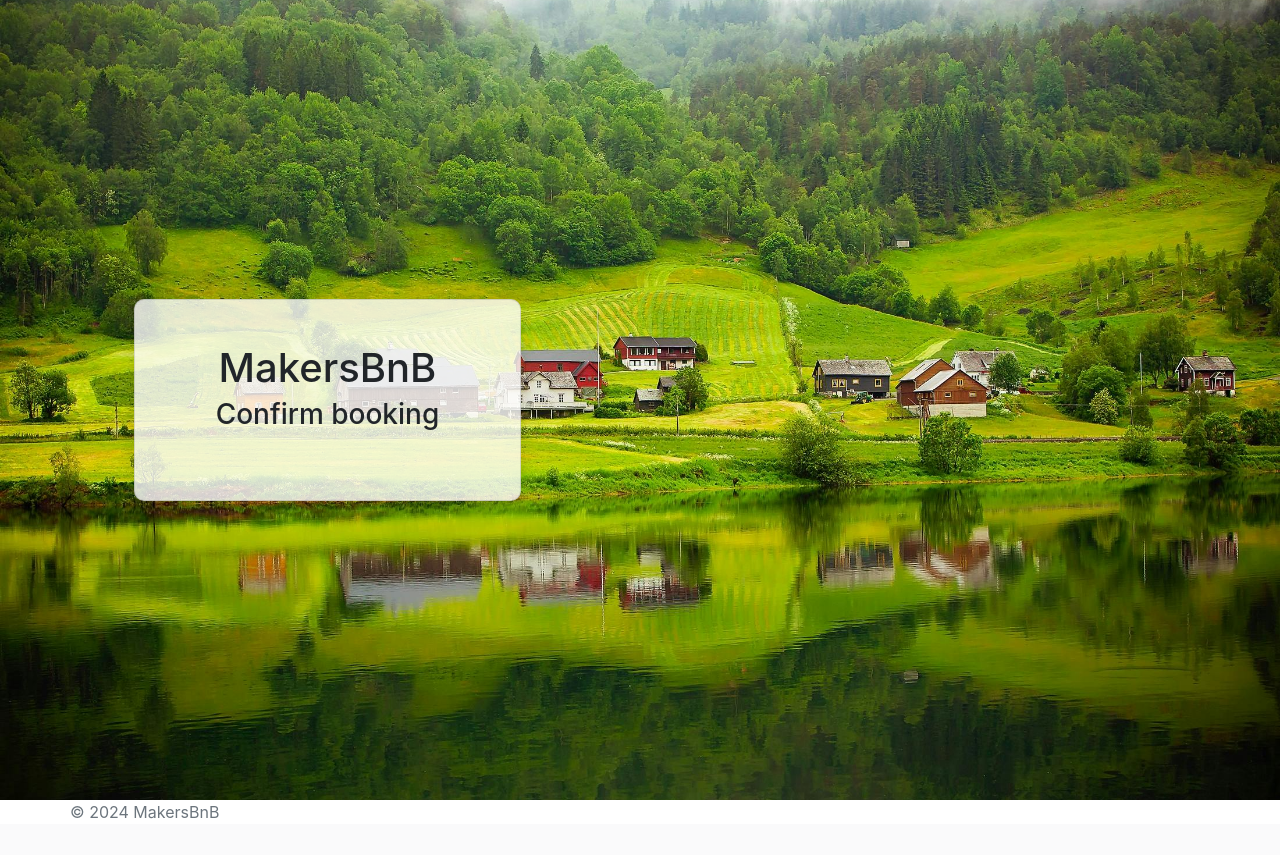
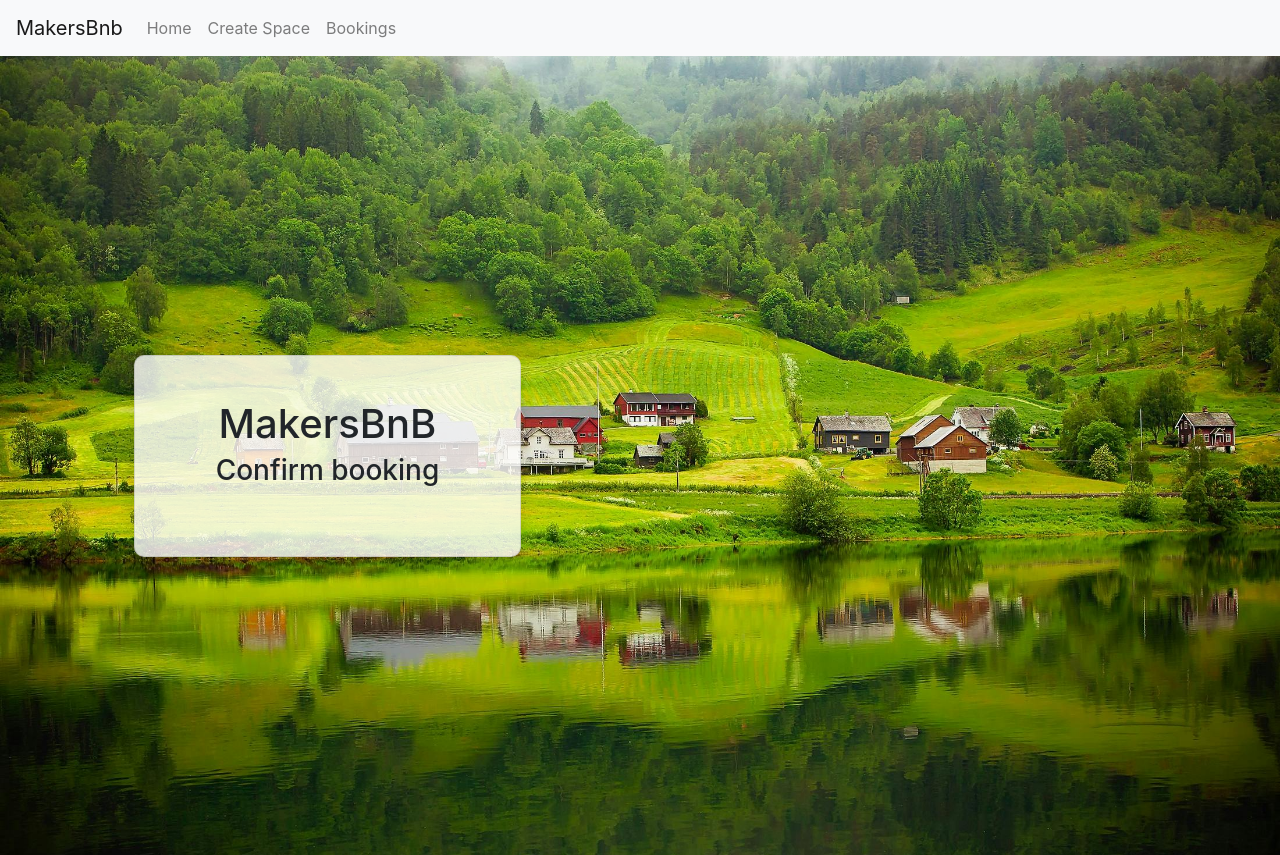
Before and after one commit to RobertMcIsaac/MakersBnB_Air, a Flask app: page /user_bookings/ in a window 1280 px wide. Shown: the top 855 px of the page. Before the commit the page ends 819 px from the top, so only its background shows below. Run offline with Flask 3, Linux system fonts and the light colour scheme; the visitor is signed in with stand-in values (Sample User, id 1); data that the repository does not hold is empty; parts of the project's set-up code (start-up, migrations or seed data) failed here and were passed over; some libraries are stand-ins or nearby versions.

Commit message:
nearly nearly nearly nearly there

```diff
--- a/app.py
+++ b/app.py
@@ -78,19 +78,20 @@ def create_space():
 
     space = Space(None, name, description, price, user_id)
 
-    try:
-        space_id = repository.create(space)
+    # try:
+    space = repository.create(space)
+    print(space)
 
-        return render_template("/create_space_success.html", id = space_id)
+    return render_template("/create_space_success.html", id = space)
 
-    except Exception as e:
-        error = str(e)
-        return render_template("/create_space.html", error=error)
+    # except Exception as e:
+    #     error = str(e)
+    #     return render_template("/create_space.html", error=error)
 
 
-@app.route('/create_space_success')
-def create_space_successful():
-    return render_template('/create_space_success.html)')
+# @app.route('/create_space_success')
+# def create_space_successful():
+#     return render_template('/create_space_success.html)')
 
 
 @app.route('/spaces/<int:id>')
@@ -182,10 +183,11 @@ def get_booking(id):
     connection = get_flask_database_connection(app)
     repo = BookingRepository(connection)
     booking = repo.get_booking(id)
+    print(booking)
     return render_template('booking.html', booking = booking)
 
 
-@app.route('/booking_confirmed/', methods=["GET"])
+@app.route('/booking_confirmed/<int:booking_id>', methods=["GET"])
 def put_booking(booking_id):
     connection = get_flask_database_connection(app)
     repo = BookingRepository(connection)
--- a/templates/booking.html
+++ b/templates/booking.html
@@ -15,6 +15,7 @@
 
                     <h1 class="card-text text-primary">Congratulations!</h1>
                     <h2 class="card-text h4">Your booking is pending. Please wait for confirmation.</h2>
+                    <h4 class="card-text">{{booking.space_id}} will confirm your booking.</h4>
                     <div>
                         <p class="card-text h6">Your booking id is: {{booking.id}}</p>
                         <p class="card-text h6">Date booked: {{booking.date_booked}}</p>
--- a/templates/create_space.html
+++ b/templates/create_space.html
@@ -21,9 +21,6 @@
                         </div>
                         <div class="form-group mb-3">
                             <input type="number" class="form-control" name="price" placeholder="Price" required />
-                        </div>
-                        <div class="form-group mb-3">
-                            <input type="number" class="form-control" name="user_id" placeholder="User ID" required />
                         </div>
                         <div class="d-grid gap-2">
                             <button type="submit" class="btn btn-primary btn-block">Create Space</button>
--- a/templates/create_space_success.html
+++ b/templates/create_space_success.html
@@ -11,7 +11,7 @@
             <div class="card p-4 semi-transparent-card">
                 <div class="card-body text-center">
                     <p class="card-text">Successfully created a space</p>
-                    <a href="/spaces/{{space.id}}" class="btn btn-primary">View space</a>
+                    <a href="/spaces/{{id}}" class="btn btn-primary">View space</a>
                     <a href="/spaces" class="btn btn-primary">Back to spaces</a>
                 </div>
             </div>
--- a/templates/navbar.html
+++ b/templates/navbar.html
@@ -3,14 +3,14 @@
     <div class="collapse navbar-collapse" id="navbarNav">
         <ul class="navbar-nav">
             <li class="nav-item">
-                <a class="nav-link" href="/">Home</a>
-            </li>
-            <li class="nav-item">
-                <a class="nav-link" href="/spaces">Spaces</a>
+                <a class="nav-link" href="/spaces">Home</a>
             </li>
             <li class="nav-item">
                 <a class="nav-link" href="/create_space">Create Space</a>
             </li>
+            <li class="nav-item">
+                <a class="nav-link" href="/user_bookings">Bookings</a>
+            </li>
         </ul>
     </div>
 </nav>
--- a/templates/user_bookings.html
+++ b/templates/user_bookings.html
@@ -1,7 +1,7 @@
 {% extends "base.html" %}
 
 {% block title %}Home{% endblock %}
-
+{% include 'navbar.html' %}
 {% block content %}
 <section class="container-fluid vh-100 d-flex align-items-center homepage_image">
     <div class="row w-100">
```
